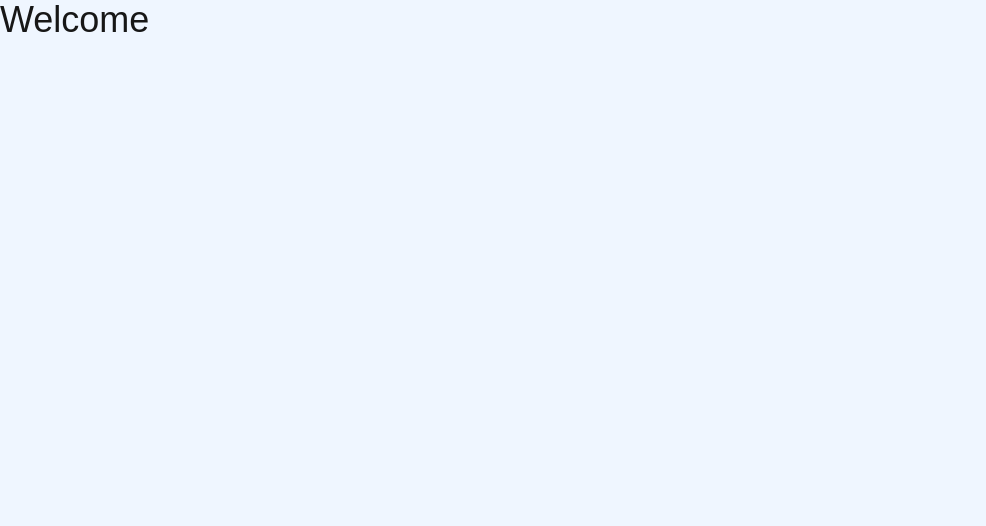
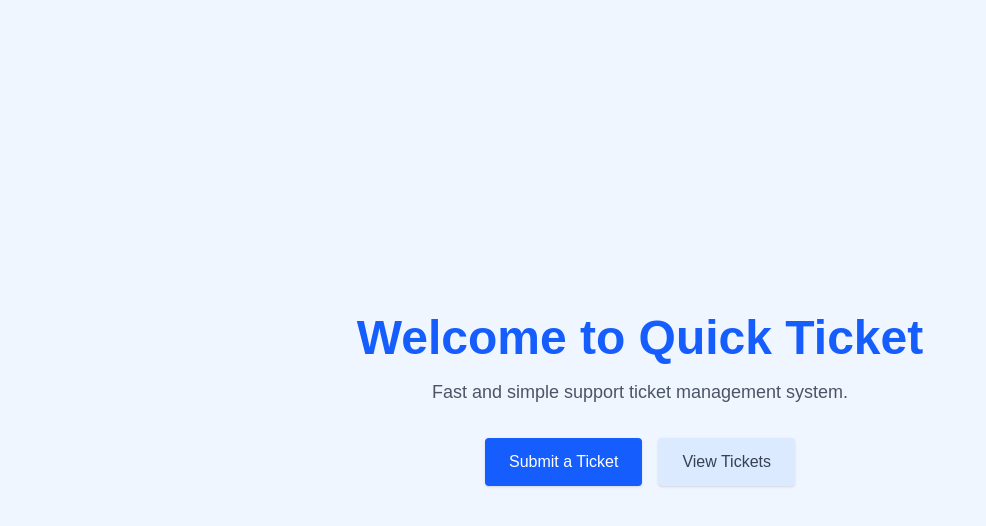
Before and after one commit to kaloyan-marinov/quick-ticket, a Next.js app: page / in a window 1280 px wide. Shown: the top 526 px of the page, without its empty margins (0-986 px from the left). Built offline with nearby package versions, Linux system fonts and the light colour scheme.

Commit message:
create 2 `<Link>` components within `src/app/page.tsx`

```diff
--- a/src/app/page.tsx
+++ b/src/app/page.tsx
@@ -1,5 +1,31 @@
+import Link from "next/link";
+
 const HomePage = () => {
-  return <h1 className="text-4xl">Welcome</h1>;
+  return (
+    <main className="flex flex-col text-center items-center justify-center min-h-screen px-4">
+      <h1 className="text-4xl md:text-5xl font-bold mb-4 text-blue-600">
+        Welcome to Quick Ticket
+      </h1>
+      <p className="text-lg text-gray-600 mb-8">
+        Fast and simple support ticket management system.
+      </p>
+
+      <div className="flex flex-col md:flex-row gap-4 justify-center">
+        <Link
+          href="/tickets/new"
+          className="bg-blue-600 text-white px-6 py-3 rounded shadow hover:bg-blue-700 transition"
+        >
+          Submit a Ticket
+        </Link>
+        <Link
+          href="/tickets"
+          className="bg-blue-100 text-gray-700 px-6 py-3 rounded shadow hover:bg-blue-200 transition"
+        >
+          View Tickets
+        </Link>
+      </div>
+    </main>
+  );
 };
 
 export default HomePage;
```
